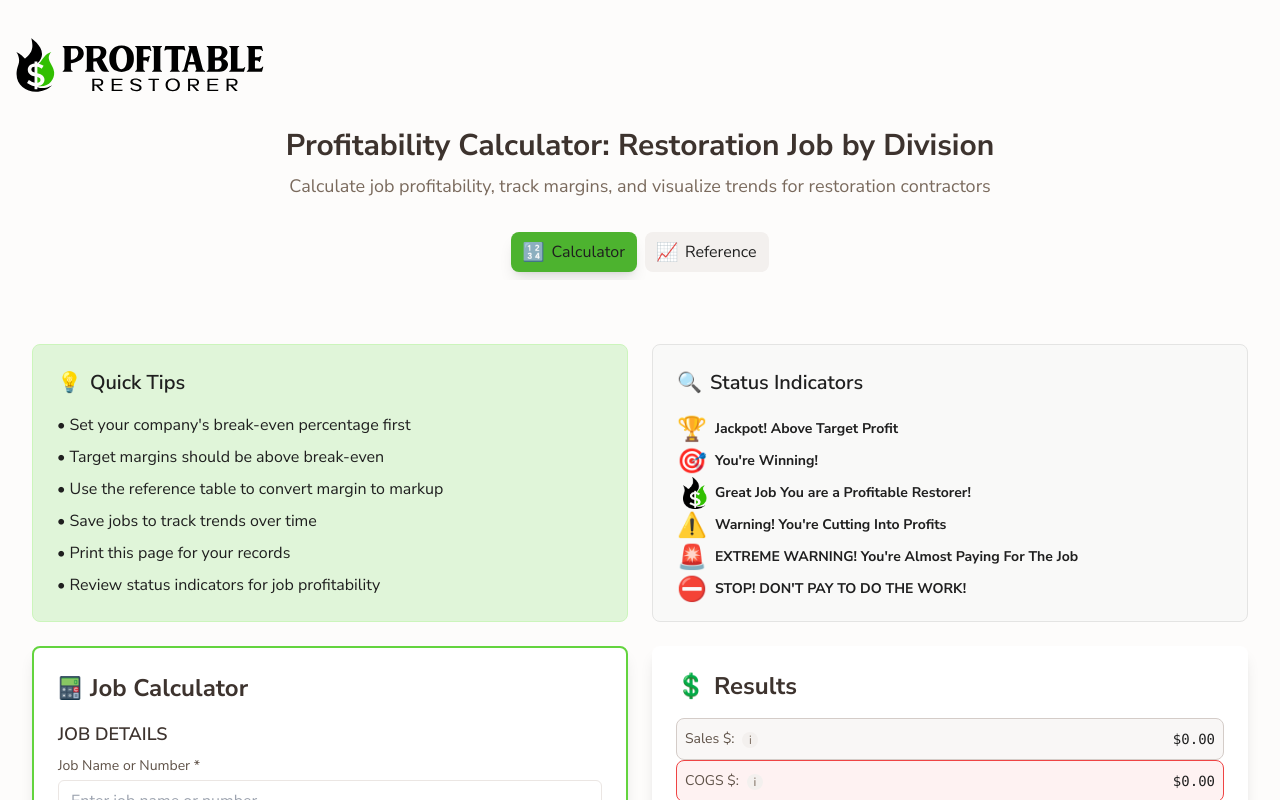
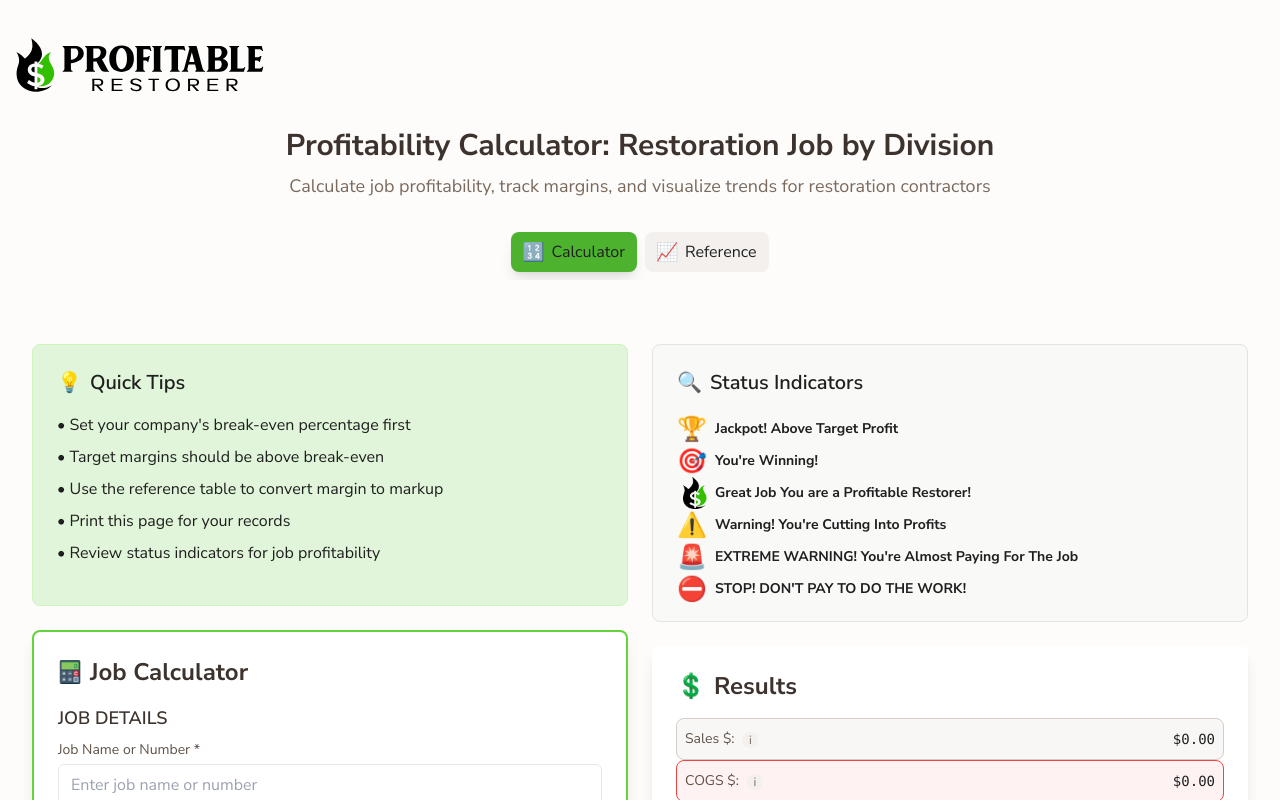
Before and after one commit to KayFernPR/Division-Calculator, a React (Vite) app: page / in a window 1280 px wide. Shown: the top 800 px of the page. Built offline with nearby package versions, Linux system fonts and the light colour scheme.

Commit message:
Remove 'Save jobs to track trends over time' from Quick Tips and add padding for alignment

```diff
--- a/src/components/Calculator.jsx
+++ b/src/components/Calculator.jsx
@@ -709,10 +709,10 @@ const Calculator = () => {
             <li>• Set your company's break-even percentage first</li>
             <li>• Target margins should be above break-even</li>
             <li>• Use the reference table to convert margin to markup</li>
-            <li>• Save jobs to track trends over time</li>
             <li>• Print this page for your records</li>
               <li>• Review status indicators for job profitability</li>
           </ul>
+          <div className="mt-4"></div>
         </div>
 
           {/* Job Calculator */}
```
